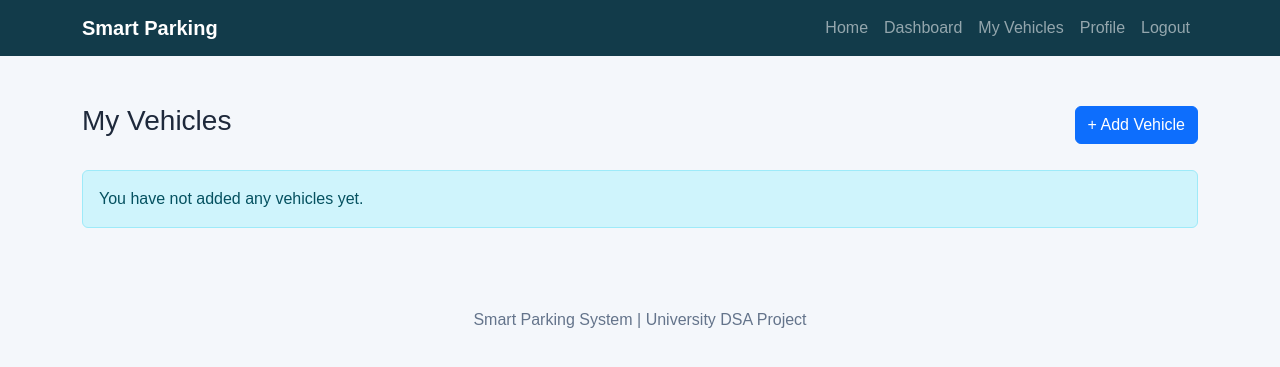
After one commit to musfirah-kashan/Smart-Parking-System, a Flask app: page /vehicles in a window 1280 px wide. The commit adds this page. Shown: the top 367 px of the page. Run offline with Flask 3, Linux system fonts and the light colour scheme; the visitor is signed in with stand-in values (Sample User, id 1); data that the repository does not hold is empty.

Commit message:
Added auth, profile, vehicles, dashboard and roles

```diff
--- a/app.py
+++ b/app.py
@@ -1,8 +1,17 @@
+import os
+from functools import wraps
 
-import os
+from flask import Flask, render_template, request, redirect, url_for, flash, abort
+from flask_login import (
+    LoginManager,
+    login_user,
+    logout_user,
+    login_required,
+    current_user,
+)
+from werkzeug.security import generate_password_hash, check_password_hash
 
-from flask import Flask, render_template
-from models import db
+from models import db, User, Vehicle, ParkingSlot
 import models
 
 
@@ -12,12 +21,33 @@ os.makedirs(app.instance_path, exist_ok=True)
 
 app.config["SQLALCHEMY_DATABASE_URI"] = "sqlite:///parking.db"
 app.config["SQLALCHEMY_TRACK_MODIFICATIONS"] = False
+app.config["SECRET_KEY"] = "change-this-secret-key"
 
 db.init_app(app)
+
+# Flask-Login setup
+login_manager = LoginManager()
+login_manager.init_app(app)
+login_manager.login_view = "login"
+
+
+@login_manager.user_loader
+def load_user(user_id):
+    return db.session.get(User, int(user_id))
 
 
 with app.app_context():
     db.create_all()
+
+
+def admin_required(f):
+    @wraps(f)
+    @login_required
+    def wrapper(*args, **kwargs):
+        if current_user.role != "admin":
+            abort(403)
+        return f(*args, **kwargs)
+    return wrapper
 
 
 @app.route("/")
@@ -25,5 +55,198 @@ def home():
     return render_template("home.html")
 
 
+# ---------------- AUTH ----------------
+
+@app.route("/register", methods=["GET", "POST"])
+def register():
+    if request.method == "POST":
+        name = request.form["name"].strip()
+        email = request.form["email"].strip().lower()
+        phone = request.form["phone"].strip()
+        password = request.form["password"]
+
+        if not name or not email or not phone or not password:
+            flash("Please fill all fields.", "danger")
+            return redirect(url_for("register"))
+
+        if User.query.filter_by(email=email).first():
+            flash("This email is already registered.", "danger")
+            return redirect(url_for("register"))
+
+        user = User(
+            name=name,
+            email=email,
+            phone=phone,
+            password_hash=generate_password_hash(password),
+        )
+        db.session.add(user)
+        db.session.commit()
+
+        flash("Account created successfully! Please login.", "success")
+        return redirect(url_for("login"))
+
+    return render_template("register.html")
+
+
+@app.route("/login", methods=["GET", "POST"])
+def login():
+    if request.method == "POST":
+        email = request.form["email"].strip().lower()
+        password = request.form["password"]
+
+        user = User.query.filter_by(email=email).first()
+
+        if user and check_password_hash(user.password_hash, password):
+            login_user(user)
+            return redirect(url_for("dashboard"))
+
+        flash("Invalid email or password.", "danger")
+        return redirect(url_for("login"))
+
+    return render_template("login.html")
+
+
+@app.route("/logout")
+@login_required
+def logout():
+    logout_user()
+    return redirect(url_for("login"))
+
+
+# ---------------- DASHBOARD ----------------
+
+@app.route("/dashboard")
+@login_required
+def dashboard():
+    vehicle_count = Vehicle.query.filter_by(user_id=current_user.id).count()
+    available_slots = ParkingSlot.query.filter_by(status="available").count()
+    return render_template(
+        "dashboard.html",
+        vehicle_count=vehicle_count,
+        available_slots=available_slots,
+    )
+
+
+# ---------------- PROFILE ----------------
+
+@app.route("/profile", methods=["GET", "POST"])
+@login_required
+def profile():
+    if request.method == "POST":
+        name = request.form["name"].strip()
+        email = request.form["email"].strip().lower()
+        phone = request.form["phone"].strip()
+
+        if not name or not email:
+            flash("Please fill all fields.", "danger")
+            return redirect(url_for("profile"))
+
+        existing = User.query.filter_by(email=email).first()
+        if existing and existing.id != current_user.id:
+            flash("This email is already used by another account.", "danger")
+            return redirect(url_for("profile"))
+
+        current_user.name = name
+        current_user.email = email
+        current_user.phone = phone
+        db.session.commit()
+
+        flash("Profile updated successfully!", "success")
+        return redirect(url_for("profile"))
+
+    return render_template("profile.html")
+
+
+# ---------------- VEHICLES ----------------
+
+@app.route("/vehicles")
+@login_required
+def vehicles():
+    my_vehicles = Vehicle.query.filter_by(user_id=current_user.id).all()
+    return render_template("vehicles.html", vehicles=my_vehicles)
+
+
+@app.route("/vehicles/add", methods=["GET", "POST"])
+@login_required
+def add_vehicle():
+    if request.method == "POST":
+        number = request.form["vehicle_number"].strip().upper()
+        vtype = request.form["vehicle_type"].strip()
+
+        if not number or not vtype:
+            flash("Please fill all fields.", "danger")
+            return redirect(url_for("add_vehicle"))
+
+        if Vehicle.query.filter_by(vehicle_number=number).first():
+            flash("This vehicle number is already registered.", "danger")
+            return redirect(url_for("add_vehicle"))
+
+        vehicle = Vehicle(
+            vehicle_number=number,
+            vehicle_type=vtype,
+            user_id=current_user.id,
+        )
+        db.session.add(vehicle)
+        db.session.commit()
+
+        flash("Vehicle added successfully!", "success")
+        return redirect(url_for("vehicles"))
+
+    return render_template("vehicle_form.html", vehicle=None)
+
+
+@app.route("/vehicles/<int:vehicle_id>/edit", methods=["GET", "POST"])
+@login_required
+def edit_vehicle(vehicle_id):
+    vehicle = db.session.get(Vehicle, vehicle_id)
+    if vehicle is None or vehicle.user_id != current_user.id:
+        abort(404)
+
+    if request.method == "POST":
+        number = request.form["vehicle_number"].strip().upper()
+        vtype = request.form["vehicle_type"].strip()
+
+        if not number or not vtype:
+            flash("Please fill all fields.", "danger")
+            return redirect(url_for("edit_vehicle", vehicle_id=vehicle_id))
+
+        existing = Vehicle.query.filter_by(vehicle_number=number).first()
+        if existing and existing.id != vehicle.id:
+            flash("This vehicle number is already registered.", "danger")
+            return redirect(url_for("edit_vehicle", vehicle_id=vehicle_id))
+
+        vehicle.vehicle_number = number
+        vehicle.vehicle_type = vtype
+        db.session.commit()
+
+        flash("Vehicle updated successfully!", "success")
+        return redirect(url_for("vehicles"))
+
+    return render_template("vehicle_form.html", vehicle=vehicle)
+
+
+@app.route("/vehicles/<int:vehicle_id>/delete", methods=["POST"])
+@login_required
+def delete_vehicle(vehicle_id):
+    vehicle = db.session.get(Vehicle, vehicle_id)
+    if vehicle is None or vehicle.user_id != current_user.id:
+        abort(404)
+
+    db.session.delete(vehicle)
+    db.session.commit()
+
+    flash("Vehicle deleted.", "success")
+    return redirect(url_for("vehicles"))
+
+
+# ---------------- ADMIN ----------------
+
+@app.route("/admin/users")
+@admin_required
+def admin_users():
+    users = User.query.order_by(User.id).all()
+    return render_template("admin_users.html", users=users)
+
+
 if __name__ == "__main__":
     app.run(debug=True)
--- a/models.py
+++ b/models.py
@@ -1,13 +1,14 @@
-
 from flask_sqlalchemy import SQLAlchemy
+from flask_login import UserMixin
 
 db = SQLAlchemy()
 
 
-class User(db.Model):
+class User(UserMixin, db.Model):
     id = db.Column(db.Integer, primary_key=True)
     name = db.Column(db.String(100), nullable=False)
     email = db.Column(db.String(120), unique=True, nullable=False)
+    phone = db.Column(db.String(20))
     password_hash = db.Column(db.String(255))
     role = db.Column(db.String(20), default="user")
 
--- a/requirements.txt
+++ b/requirements.txt
@@ -1,2 +1,3 @@
 Flask
 Flask-SQLAlchemy
+Flask-Login
--- a/templates/base.html
+++ b/templates/base.html
@@ -1,4 +1,3 @@
-
 <!DOCTYPE html>
 <html lang="en">
 <head>
@@ -25,22 +24,46 @@
                 Smart Parking
             </a>
 
-            <div class="navbar-nav ms-auto">
-                <a class="nav-link" href="{{ url_for('home') }}">
-                    Home
-                </a>
-                <a class="nav-link" href="#">Login</a>
-                <a class="nav-link" href="#">Register</a>
+            <button class="navbar-toggler" type="button"
+                    data-bs-toggle="collapse" data-bs-target="#mainNav">
+                <span class="navbar-toggler-icon"></span>
+            </button>
+
+            <div class="collapse navbar-collapse" id="mainNav">
+                <div class="navbar-nav ms-auto">
+                    <a class="nav-link" href="{{ url_for('home') }}">Home</a>
+
+                    {% if current_user.is_authenticated %}
+                        <a class="nav-link" href="{{ url_for('dashboard') }}">Dashboard</a>
+                        <a class="nav-link" href="{{ url_for('vehicles') }}">My Vehicles</a>
+                        <a class="nav-link" href="{{ url_for('profile') }}">Profile</a>
+                        {% if current_user.role == "admin" %}
+                            <a class="nav-link" href="{{ url_for('admin_users') }}">Manage Users</a>
+                        {% endif %}
+                        <a class="nav-link" href="{{ url_for('logout') }}">Logout</a>
+                    {% else %}
+                        <a class="nav-link" href="{{ url_for('login') }}">Login</a>
+                        <a class="nav-link" href="{{ url_for('register') }}">Register</a>
+                    {% endif %}
+                </div>
             </div>
         </div>
     </nav>
 
     <main class="container py-5">
+        {% with messages = get_flashed_messages(with_categories=true) %}
+            {% for category, message in messages %}
+                <div class="alert alert-{{ category }}">{{ message }}</div>
+            {% endfor %}
+        {% endwith %}
+
         {% block content %}{% endblock %}
     </main>
 
     <footer class="text-center py-3">
         Smart Parking System | University DSA Project
     </footer>
+
+    <script src="https://cdn.jsdelivr.net/npm/bootstrap@5.3.3/dist/js/bootstrap.bundle.min.js"></script>
 </body>
 </html>
--- /dev/null
+++ b/templates/vehicles.html
@@ -0,0 +1,39 @@
+{% extends "base.html" %}
+
+{% block title %}My Vehicles{% endblock %}
+
+{% block content %}
+<div class="d-flex justify-content-between align-items-center mb-4">
+    <h3>My Vehicles</h3>
+    <a href="{{ url_for('add_vehicle') }}" class="btn btn-primary">+ Add Vehicle</a>
+</div>
+
+{% if vehicles %}
+<table class="table table-bordered bg-white">
+    <thead>
+        <tr>
+            <th>Vehicle Number</th>
+            <th>Type</th>
+            <th style="width: 180px;">Actions</th>
+        </tr>
+    </thead>
+    <tbody>
+        {% for v in vehicles %}
+        <tr>
+            <td>{{ v.vehicle_number }}</td>
+            <td>{{ v.vehicle_type }}</td>
+            <td>
+                <a href="{{ url_for('edit_vehicle', vehicle_id=v.id) }}" class="btn btn-sm btn-outline-primary">Edit</a>
+                <form method="POST" action="{{ url_for('delete_vehicle', vehicle_id=v.id) }}" class="d-inline"
+                      onsubmit="return confirm('Delete this vehicle?');">
+                    <button type="submit" class="btn btn-sm btn-outline-danger">Delete</button>
+                </form>
+            </td>
+        </tr>
+        {% endfor %}
+    </tbody>
+</table>
+{% else %}
+<div class="alert alert-info">You have not added any vehicles yet.</div>
+{% endif %}
+{% endblock %}
```
Also changed, not shown: make_admin.py (added, +23 -0 lines), templates/admin_users.html (added, +30 -0 lines), templates/dashboard.html (added, +31 -0 lines), templates/login.html (added, +31 -0 lines), templates/profile.html (added, +27 -0 lines), templates/register.html (added, +40 -0 lines), templates/vehicle_form.html (added, +28 -0 lines).
